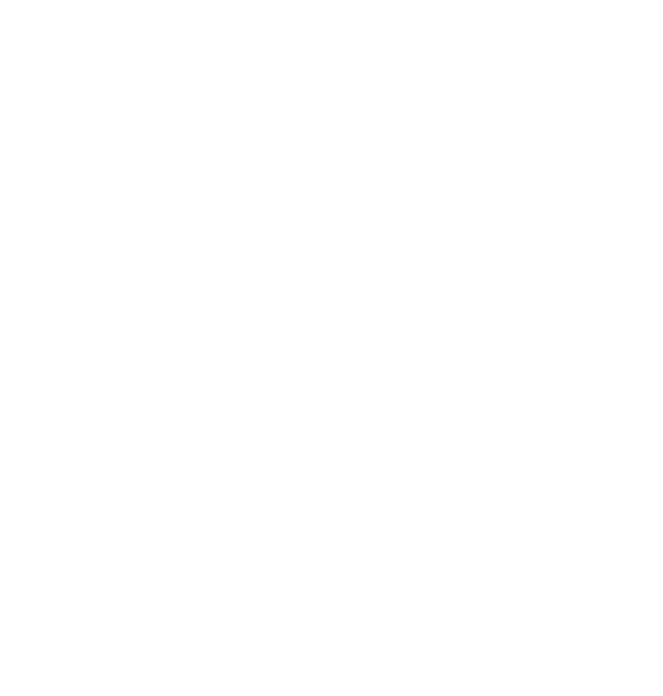
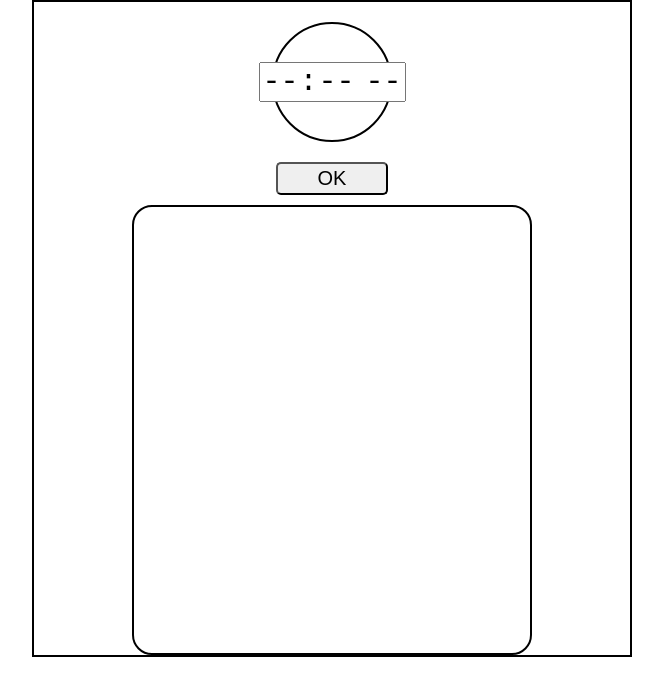
Before and after one commit to friendly-glitch/AlarmClock, a plain HTML site: page index.html in a window 1280 px wide. Shown: the whole page, without its empty margins (308-971 px from the left). Drawn offline with Linux system fonts and the light colour scheme.

Commit message:
Added simple design via html and css

```diff
--- /dev/null
+++ b/css/style.css
@@ -0,0 +1,55 @@
+html{
+    box-sizing: border-box;
+}
+*{
+    box-sizing: inherit;
+}
+body,button{
+    margin: 0;
+    padding: 0;
+}
+
+.container__inner {
+    border: 2px solid black;
+    max-width: 600px;
+    margin: 0 auto;
+}
+.clock-alarm {
+    display: flex;
+    flex-direction: column;
+    justify-content: center;
+    align-items: center;
+
+}
+.clock-alarm__clocks {
+    display: flex;
+    justify-content: center;
+    align-items: center;
+    border: 2px solid black;
+    border-radius: 50%;
+    width: 120px;
+    height: 120px;
+    margin: 20px 0;
+}
+.clock-alarm__time{
+    font-size: 30px;
+
+}
+
+.clock-alarm__time::-webkit-calendar-picker-indicator {
+    display: none;
+    -webkit-appearance: none;
+}
+.clock-alarm__time-set {
+    font-size: 20px;
+    display: block;
+    padding: 3px 40px;
+    border-radius: 5px;
+    margin-bottom: 10px;
+}
+.clock-alarm__list {
+    border: 2px solid black;
+    border-radius: 20px;
+    width: 400px;
+    min-height: 450px;
+}
--- a/index.html
+++ b/index.html
@@ -1,12 +1,31 @@
 <!DOCTYPE html>
 <html lang="en">
+
 <head>
     <meta charset="UTF-8">
     <meta http-equiv="X-UA-Compatible" content="IE=edge">
     <meta name="viewport" content="width=device-width, initial-scale=1.0">
-    <title>Document</title>
+    <title>ClockAlarm</title>
+    <link rel="stylesheet" href="css/style.css">
 </head>
+
 <body>
+    <div class="container">
+        <div class="container__inner">
+            <div class="clock-alarm">
 
+                <div class="clock-alarm__clocks">
+                    <input type="time" class="clock-alarm__time">
+                </div>
+                <button class="clock-alarm__time-set">OK</button>
+                <div class="clock-alarm__list">
+
+                </div>
+
+            </div>
+        </div>
+    </div>
+
+    <script src="js/alarm.js"></script>
 </body>
 </html>
```
Also changed, not shown: js/alarm.js (added).
